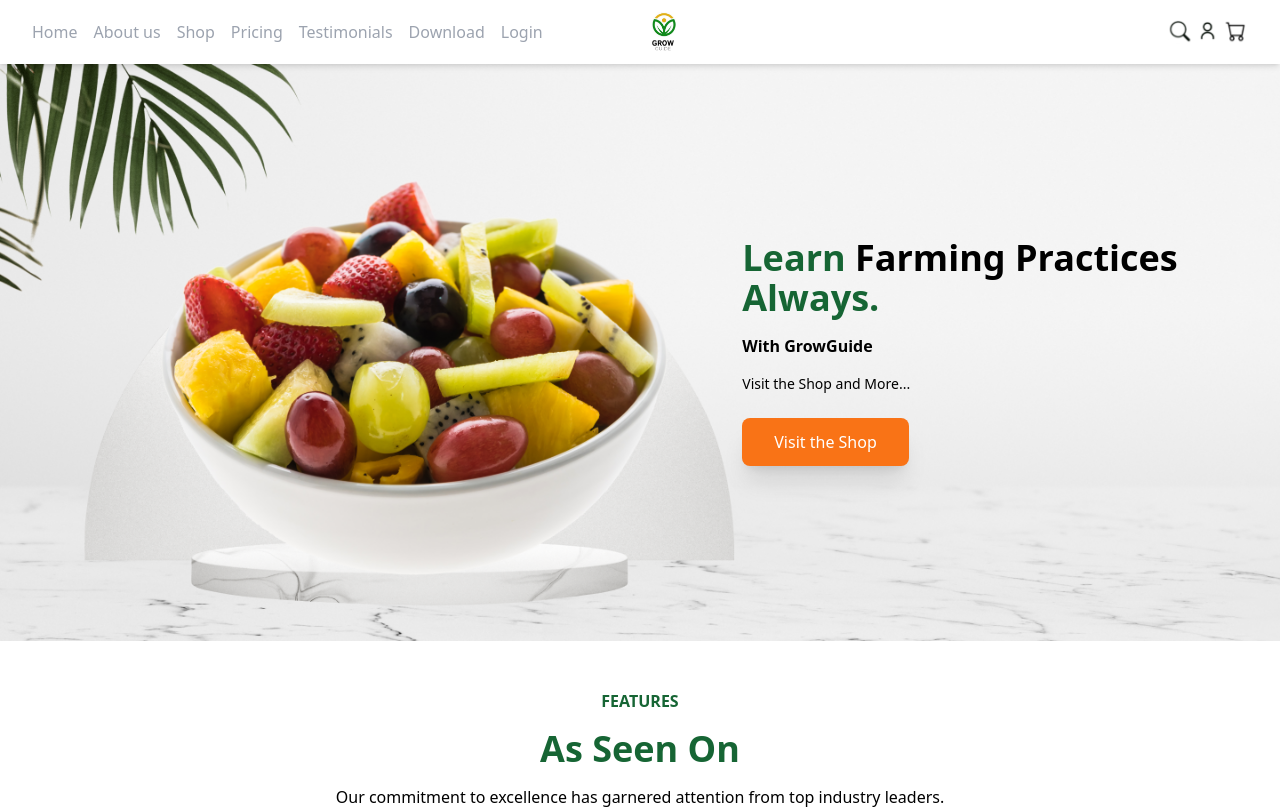
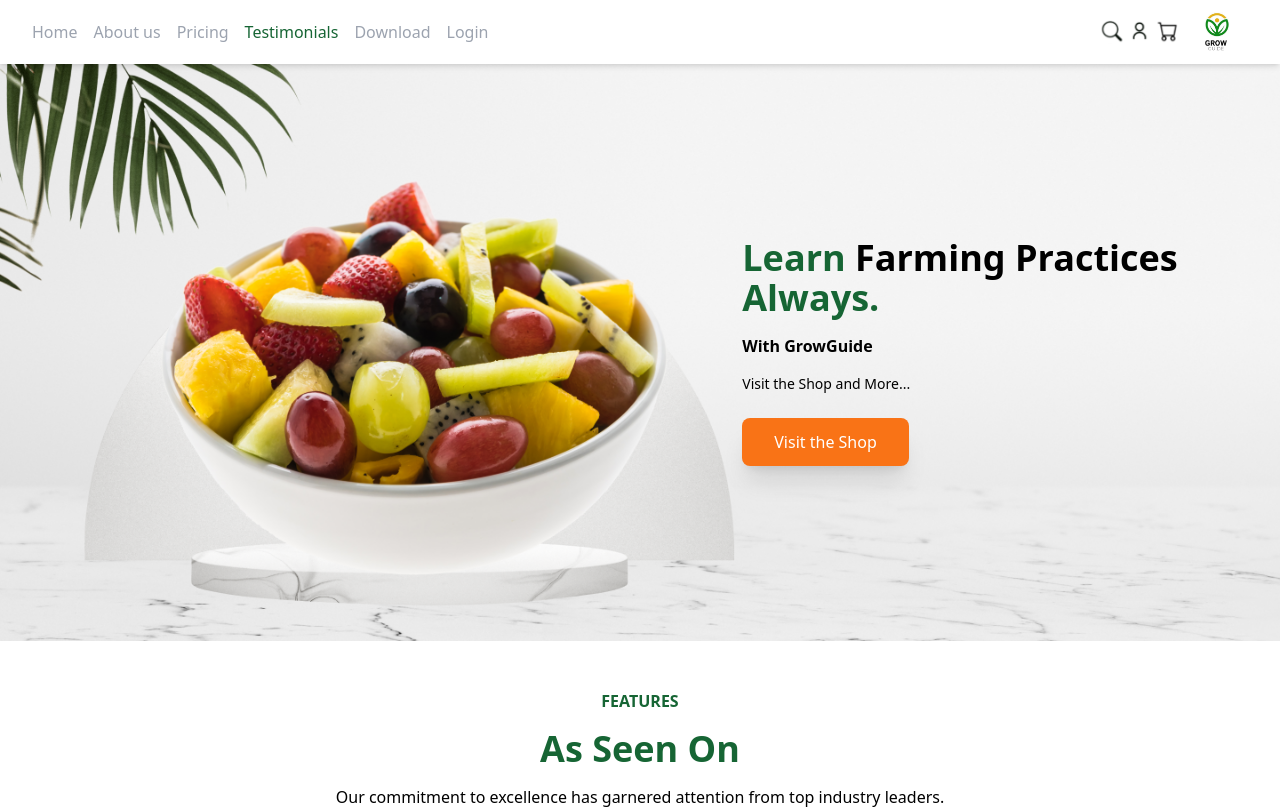
Before and after one commit to xiansakana/growguide, a React (Create React App) app: page / in a window 1280 px wide. Shown: the top 809 px of the page. Built offline with nearby package versions, Linux system fonts and the light colour scheme.

Commit message:
update navbar highlighted function

```diff
--- a/src/components/shared/Navbar.tsx
+++ b/src/components/shared/Navbar.tsx
@@ -1,5 +1,4 @@
-// import { MenuIcon } from "lucide-react";
-import React, { useState } from "react";
+import React, { useEffect, useState } from "react";
 import { useMediaQuery } from "usehooks-ts";
 
 export const Navbar = () => {
@@ -8,6 +7,38 @@ export const Navbar = () => {
   const handleClickMenu = () => {
     setIsMenuOpen(!isMenuOpen);
   };
+
+  const [activeSection, setActiveSection] = useState("");
+
+  const handleScroll = () => {
+    const sections = [
+      "home",
+      "about-us",
+      "shop",
+      "pricing",
+      "testimonials",
+      "download",
+    ];
+    const currentSection = sections.find((section) => {
+      const element = document.getElementById(section);
+      if (element) {
+        const scrollPosition = window.scrollY + window.innerHeight;
+        return (
+          scrollPosition >= element.offsetTop &&
+          scrollPosition <= element.offsetTop + element.offsetHeight
+        );
+      }
+      return false;
+    });
+    if (currentSection) {
+      setActiveSection(currentSection);
+    }
+  };
+
+  useEffect(() => {
+    window.addEventListener("scroll", handleScroll);
+    return () => window.removeEventListener("scroll", handleScroll);
+  }, []);
 
   return (
     <nav className="flex gap-2 fixed z-10 justify-between shadow-md items-center px-8 w-full bg-white">
@@ -23,62 +54,98 @@ export const Navbar = () => {
           </div>
         ) : (
           <ul className="w-full flex gap-x-4">
-            <li>
-              <li className="text-gray-400 hover:text-green-800">
-                <a href="/">Home</a>
-              </li>
+            <li
+              className={`text-gray-400 hover:text-green-800 ${
+                activeSection === "home" ? "text-green-800" : ""
+              }`}
+            >
+              <a href="/">Home</a>
             </li>
-            <li className="text-gray-400 hover:text-green-800">
-              <a href="#about-us-section">About us</a>
+            <li
+              className={`text-gray-400 hover:text-green-800 ${
+                activeSection === "about-us" ? "text-green-800" : ""
+              }`}
+            >
+              <a href="#about-us">About us</a>
             </li>
-            <li className="text-gray-400 hover:text-green-800">
-              <a href="#shop-section">Shop</a>
+            <li
+              className={`text-gray-400 hover:text-green-800 ${
+                activeSection === "pricing" ? "text-green-800" : ""
+              }`}
+            >
+              <a href="#pricing">Pricing</a>
             </li>
-            <li className="text-gray-400 hover:text-green-800">
-              <a href="#pricing-section">Pricing</a>
+            <li
+              className={`text-gray-400 hover:text-green-800 ${
+                activeSection === "testimonials" ? "text-green-800" : ""
+              }`}
+            >
+              <a href="#testimonials">Testimonials</a>
             </li>
-            <li className="text-gray-400 hover:text-green-800">
-              <a href="#testimonials-section">Testimonials</a>
+            <li
+              className={`text-gray-400 hover:text-green-800 ${
+                activeSection === "download" ? "text-green-800" : ""
+              }`}
+            >
+              <a href="#download">Download</a>
             </li>
-            <li className="text-gray-400 hover:text-green-800">
-              <a href="#download-section">Download</a>
+            <li
+              className={`text-gray-400 hover:text-green-800 ${
+                activeSection === "login" ? "text-green-800" : ""
+              }`}
+            >
+              <a href="/">Login</a>
             </li>
-            <li className="text-gray-400 hover:text-green-800">Login</li>
           </ul>
         )}
         {isMenuOpen && isMobile ? (
-          <ul className="w-full flex gap-x-4">
-            <li className="text-black hover:text-green-800">
+          <ul className="absolute top-full left-0 pl-4 w-full bg-white shadow-md">
+            <li
+              className={`text-gray-400 hover:text-green-800 p-4 ${
+                activeSection === "home" ? "text-green-800" : ""
+              }`}
+            >
               <a href="/">Home</a>
             </li>
-            <li className="text-gray-400 hover:text-green-800">
-              <a href="#about-us-section">About us</a>
+            <li
+              className={`text-gray-400 hover:text-green-800 p-4 ${
+                activeSection === "about-us" ? "text-green-800" : ""
+              }`}
+            >
+              <a href="#about-us">About us</a>
             </li>
-            <li className="text-gray-400 hover:text-green-800">
-              <a href="#shop-section">Shop</a>
+            <li
+              className={`text-gray-400 hover:text-green-800 p-4 ${
+                activeSection === "pricing" ? "text-green-800" : ""
+              }`}
+            >
+              <a href="#pricing">Pricing</a>
             </li>
-            <li className="text-gray-400 hover:text-green-800">
-              <a href="#pricing-section">Pricing</a>
+            <li
+              className={`text-gray-400 hover:text-green-800 p-4 ${
+                activeSection === "testimonials" ? "text-green-800" : ""
+              }`}
+            >
+              <a href="#testimonials">Testimonials</a>
             </li>
-            <li className="text-gray-400 hover:text-green-800">
-              <a href="#testimonials-section">Testimonials</a>
+            <li
+              className={`text-gray-400 hover:text-green-800 p-4 ${
+                activeSection === "download" ? "text-green-800" : ""
+              }`}
+            >
+              <a href="#download">Download</a>
             </li>
-            <li className="text-gray-400 hover:text-green-800">
-              <a href="#download-section">Download</a>
+            <li
+              className={`text-gray-400 hover:text-green-800 p-4 ${
+                activeSection === "login" ? "text-green-800" : ""
+              }`}
+            >
+              <a href="/">Login</a>
             </li>
-            <li className="text-gray-400 hover:text-green-800">Login</li>
           </ul>
         ) : null}
       </div>
 
-      <div className="flex md:mr-96">
-        <img
-          loading="lazy"
-          src="assets/logo.png"
-          alt=""
-          className="my-auto w-16"
-        />
-      </div>
       <div className="flex gap-1 justify-end items-center">
         <img
           loading="lazy"
@@ -98,6 +165,12 @@ export const Navbar = () => {
           alt=""
           className="self-stretch my-auto size-6"
         />
+        <img
+          loading="lazy"
+          src="assets/logo.png"
+          alt=""
+          className="my-auto w-16"
+        />
       </div>
     </nav>
   );
--- a/src/index.tsx
+++ b/src/index.tsx
@@ -2,13 +2,16 @@ import React from "react";
 import ReactDOM from "react-dom/client";
 import "./index.css";
 import App from "./App";
+import { BrowserRouter } from "react-router-dom";
 
 const root = ReactDOM.createRoot(
   document.getElementById("root") as HTMLElement
 );
 root.render(
   <React.StrictMode>
-    <App />
+    <BrowserRouter>
+      <App />
+    </BrowserRouter>
   </React.StrictMode>
 );
 
--- a/src/pages/Home.tsx
+++ b/src/pages/Home.tsx
@@ -15,7 +15,10 @@ export const Home = () => {
             alt="Background"
             className="w-full object-cover"
           />
-          <div className="md:absolute top-0 left-1/2 right-0 bottom-0 flex flex-row justify-center items-center p-8 md:p-16 lg:p-24">
+          <div
+            id="#home"
+            className="md:absolute top-0 left-1/2 right-0 bottom-0 flex flex-row justify-center items-center p-8 md:p-16 lg:p-24"
+          >
             <div>
               <h1 className="font-bold text-left text-black text-3xl md:text-2xl lg:text-4xl">
                 <span className="text-green-800">Learn </span> Farming Practices
@@ -80,7 +83,7 @@ export const Home = () => {
           </div>
         </div>
         <div
-          id="about-us-section"
+          id="about-us"
           className="flex flex-col justify-center items-center gap-y-4 px-12 py-8"
         >
           <span className="text-green-800 font-bold md:text-base text-sm">
@@ -248,7 +251,7 @@ export const Home = () => {
           </button>
         </div> */}
         <div
-          id="shop-section"
+          id="shop"
           className="flex flex-col justify-center items-center gap-y-4 p-12  "
         >
           <span className="text-green-800 font-bold md:text-base text-sm">
@@ -331,7 +334,7 @@ export const Home = () => {
           </div>
         </div>
         <div
-          id="pricing-section"
+          id="pricing"
           className="flex flex-col justify-center items-center gap-y-4 px-12 my-12 "
         >
           <span className="text-green-800 font-bold md:text-base text-sm">
@@ -381,7 +384,7 @@ export const Home = () => {
               <div className="border-b p-2">
                 <span className="text-sm text-green-500 ">Sell </span>
                 <span className="text-sm ">
-                  Products and Services as a Vendar
+                  Products and Services as a Vendor
                 </span>
               </div>
               <div className="border-b p-2">
@@ -400,7 +403,7 @@ export const Home = () => {
         </div>
 
         <div
-          id="testimonials-section"
+          id="testimonials"
           className="flex flex-col justify-center items-center gap-y-4 px-12 my-12 "
         >
           <span className="text-green-800 font-bold md:text-base text-sm">
@@ -477,7 +480,7 @@ export const Home = () => {
         </div>
 
         <div
-          id="download-section"
+          id="download"
           className="flex flex-col justify-center items-center gap-y-4 px-12 my-12 "
         >
           <span className="md:text-4xl font-bold text-center text-3xl">
```
